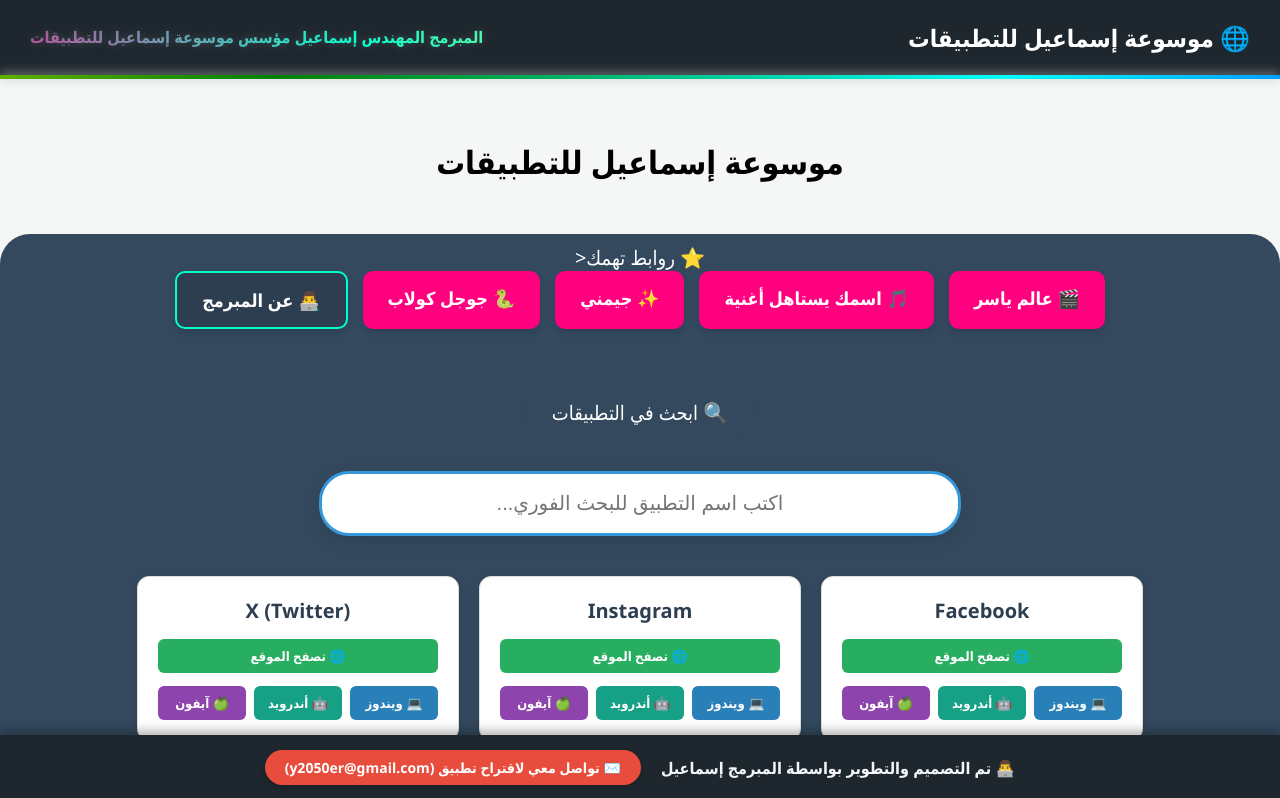
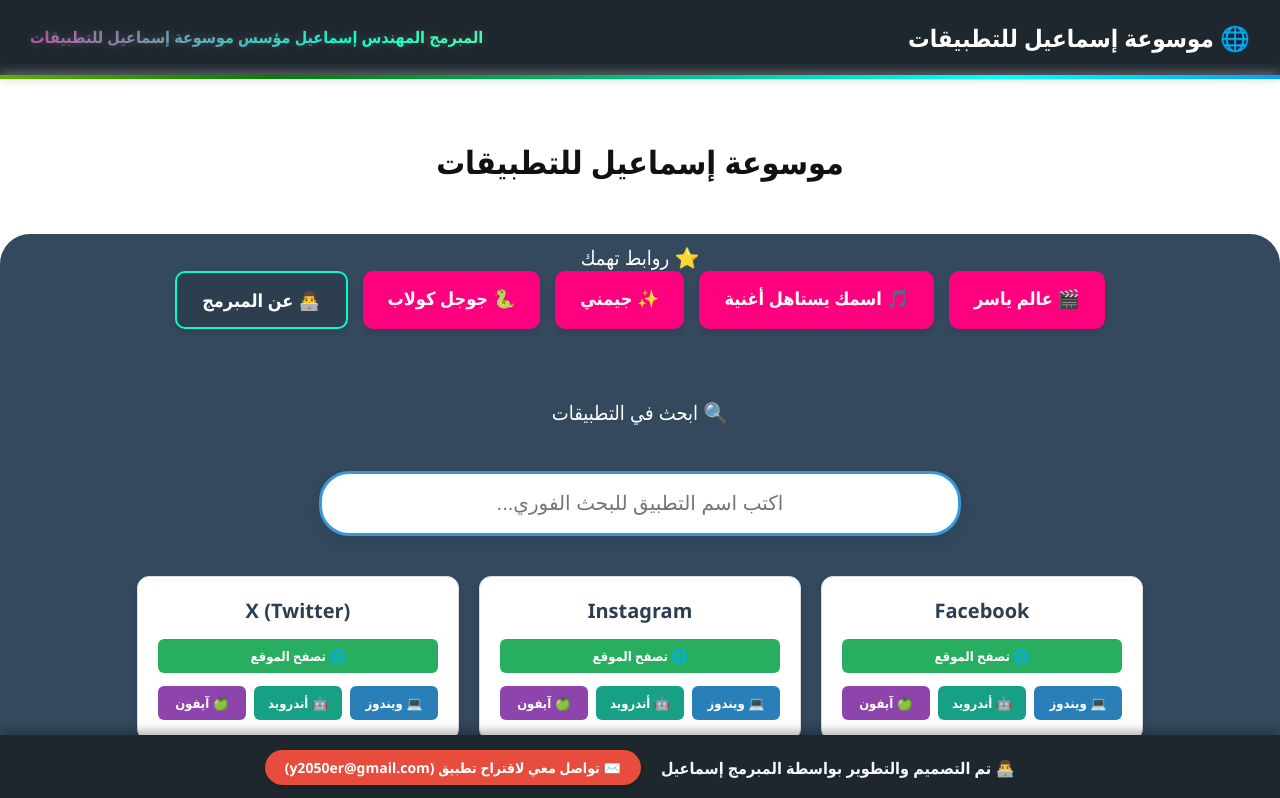
Before and after one commit to y2050er-sys/ismail-apps, a plain HTML site: page index.html in a window 1280 px wide. Shown: the top 798 px of the page. Drawn offline with Linux system fonts and the light colour scheme.

Commit message:
Update index.html

```diff
--- a/index.html
+++ b/index.html
@@ -97,7 +97,7 @@
     <!-- خط الليد المضيء المتحرك -->
     <div class="led-line"></div>
     <h1 style="margin-top: 50px;">موسوعة إسماعيل للتطبيقات</h1>
-    <div class="section-title">⭐ روابط تهمك<
+    <div class="section-title">⭐ روابط تهمك
     <div class="top-links">
         <a href="https://www.youtube.com/results?search_query=عالم+ياسر" target="_blank" class="top-link-btn">🎬 عالم ياسر</a>
         <a href="https://www.youtube.com/results?search_query=اسمك+يستاهل+اغنية" target="_blank" class="top-link-btn">🎵 اسمك يستاهل أغنية</a>
@@ -179,9 +179,13 @@
         background: #c0392b;
         transform: scale(1.05);
     }
+html, body {
+    background: #ffffff !important;
+    background-color: #ffffff !important;
+    color: #111111;
+}
 </style>
-
-<div id="devModal" class="dev-modal-overlay" onclick="closeDevModal()">
+    <div id="devModal" class="dev-modal-overlay" onclick="closeDevModal()">
     <div class="dev-modal-box" onclick="event.stopPropagation()">
         <h2>👨‍💻 بطاقة تعريف المبرمج</h2>
         <div class="dev-info-list">
```
